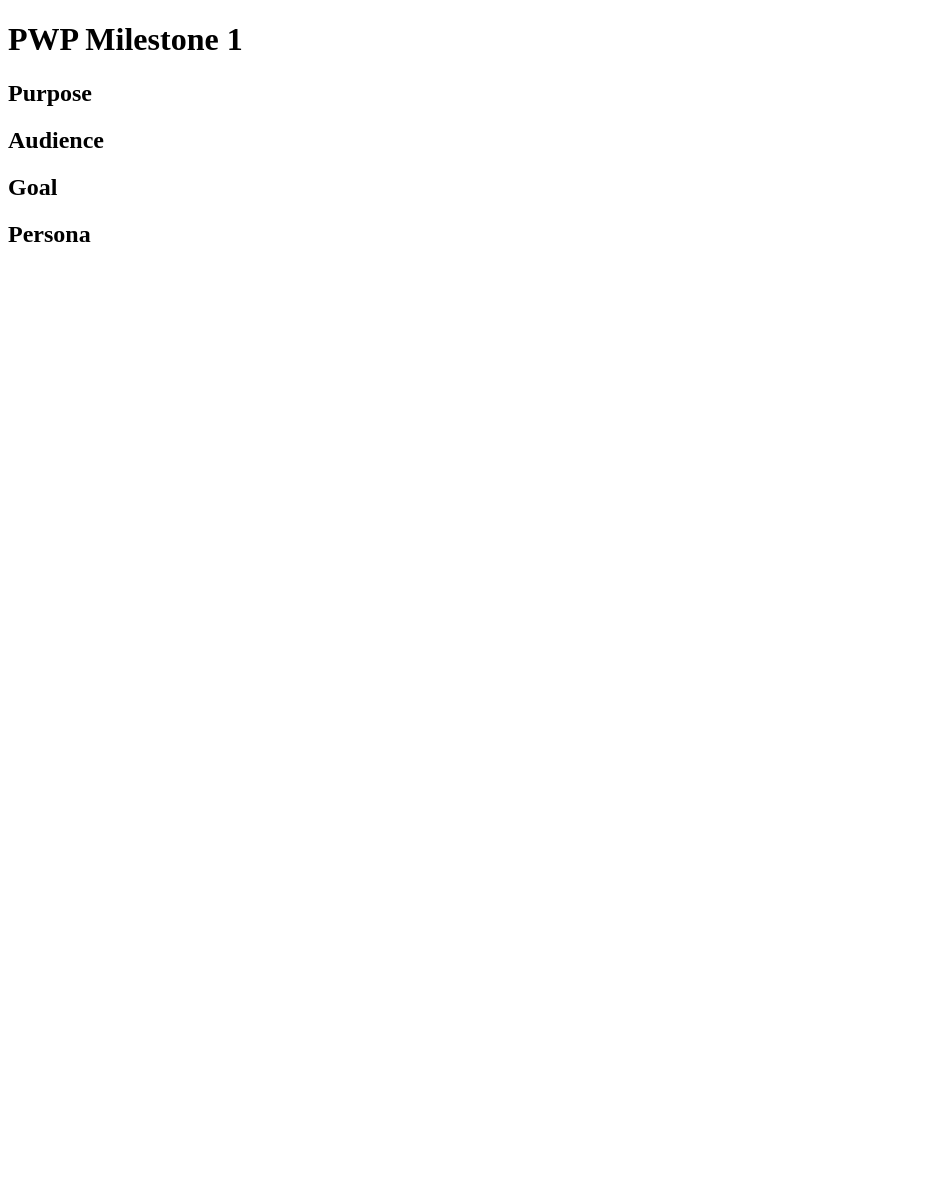
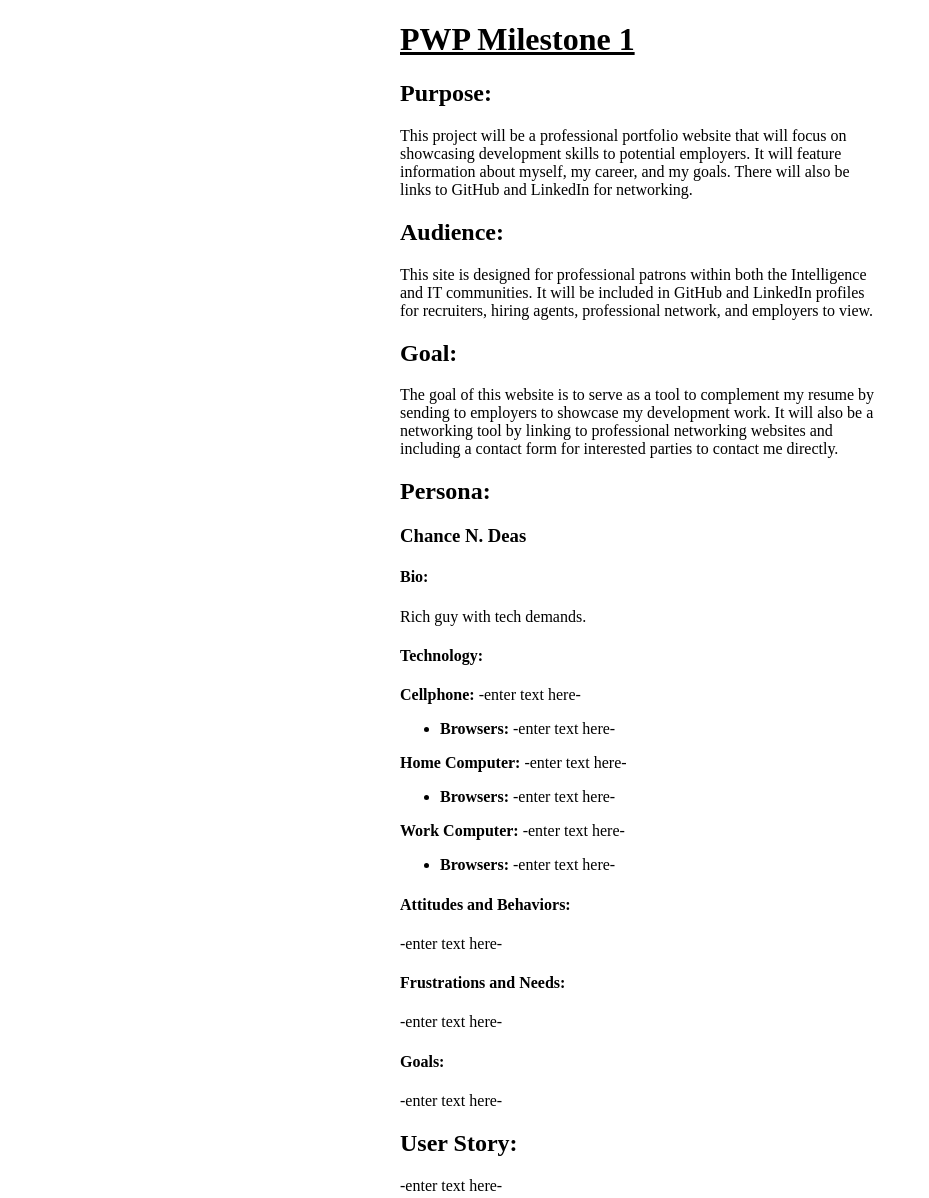
Before and after one commit to Deon-J-Butler/professional-portfolio, a plain HTML site: page public_html/documentation/milestone-1.html in a window 1280 px wide. Shown: the whole page, without its empty margins (0-929 px from the left). Before the commit the page ends 800 px from the top, so only its background shows below. Drawn offline with Linux system fonts and the light colour scheme.

Commit message:
Updated README, templated milestone-1, created CSS

```diff
--- a/public_html/documentation/milestone-1.html
+++ b/public_html/documentation/milestone-1.html
@@ -1,14 +1,48 @@
 <!DOCTYPE html>
 <html lang="en">
 <head>
+    <link rel="stylesheet" href="../milestone-style.css" type="text/css" />
     <meta charset="UTF-8">
     <title>PWP Milestone 1</title>
 </head>
 <body>
-<h1>PWP Milestone 1</h1>
-<h2>Purpose</h2>
-<h2>Audience</h2>
-<h2>Goal</h2>
-<h2>Persona</h2>
+<h1><u>PWP Milestone 1</u></h1>
+<h2>Purpose:</h2>
+<p>This project will be a professional portfolio website that will focus on showcasing development skills
+    to potential employers. It will feature information about myself, my career, and my goals. There will also be
+links to GitHub and LinkedIn for networking.</p>
+<h2>Audience:</h2>
+<p>This site is designed for professional patrons within both the Intelligence and IT communities.
+    It will be included in GitHub and LinkedIn profiles for recruiters, hiring agents, professional network, and
+    employers to view. </p>
+<h2>Goal:</h2>
+<p>The goal of this website is to serve as a tool to complement my resume by sending to employers to showcase my
+    development work. It will also be a networking tool by linking to professional networking websites and
+    including a contact form for interested parties to contact me directly.</p>
+<h2>Persona:</h2>
+<h3>Chance N. Deas</h3>
+<h4>Bio:</h4>
+<p>Rich guy with tech demands.</p>
+<h4>Technology:</h4>
+<p><strong>Cellphone:</strong> -enter text here-</p>
+<ul>
+    <li><strong>Browsers:</strong> -enter text here-</li>
+</ul>
+<p><strong>Home Computer:</strong> -enter text here-</p>
+<ul>
+    <li><strong>Browsers:</strong> -enter text here-</li>
+</ul>
+<p><strong>Work Computer:</strong> -enter text here-</p>
+<ul>
+    <li><strong>Browsers:</strong> -enter text here-</li>
+</ul>
+<h4>Attitudes and Behaviors:</h4>
+<p>-enter text here-</p>
+<h4>Frustrations and Needs:</h4>
+<p>-enter text here-</p>
+<h4>Goals:</h4>
+<p>-enter text here-</p>
+<h2>User Story:</h2>
+<p>-enter text here-</p>
 </body>
 </html>
--- /dev/null
+++ b/public_html/milestone-style.css
@@ -0,0 +1,5 @@
+body {
+    margin-left: auto;
+    margin-right: auto;
+    width: 30em;
+}
```
Also changed, not shown: README.md.
